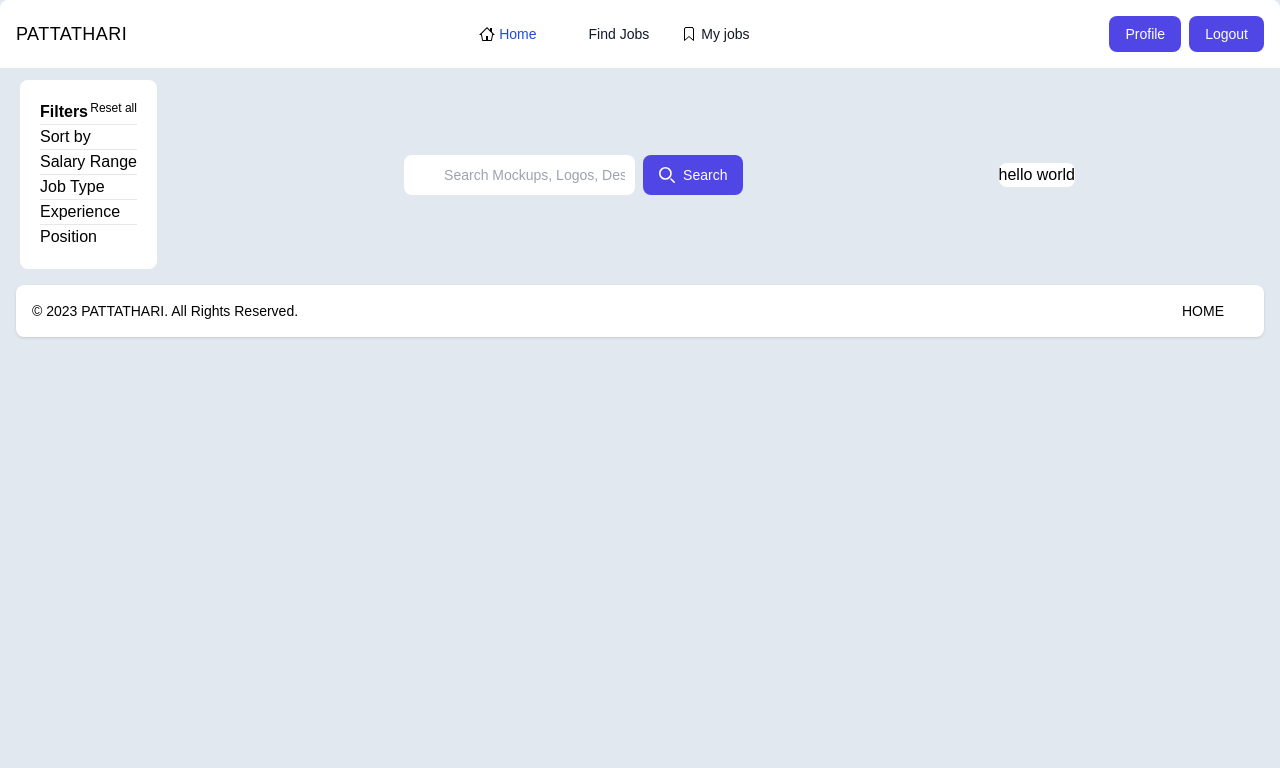
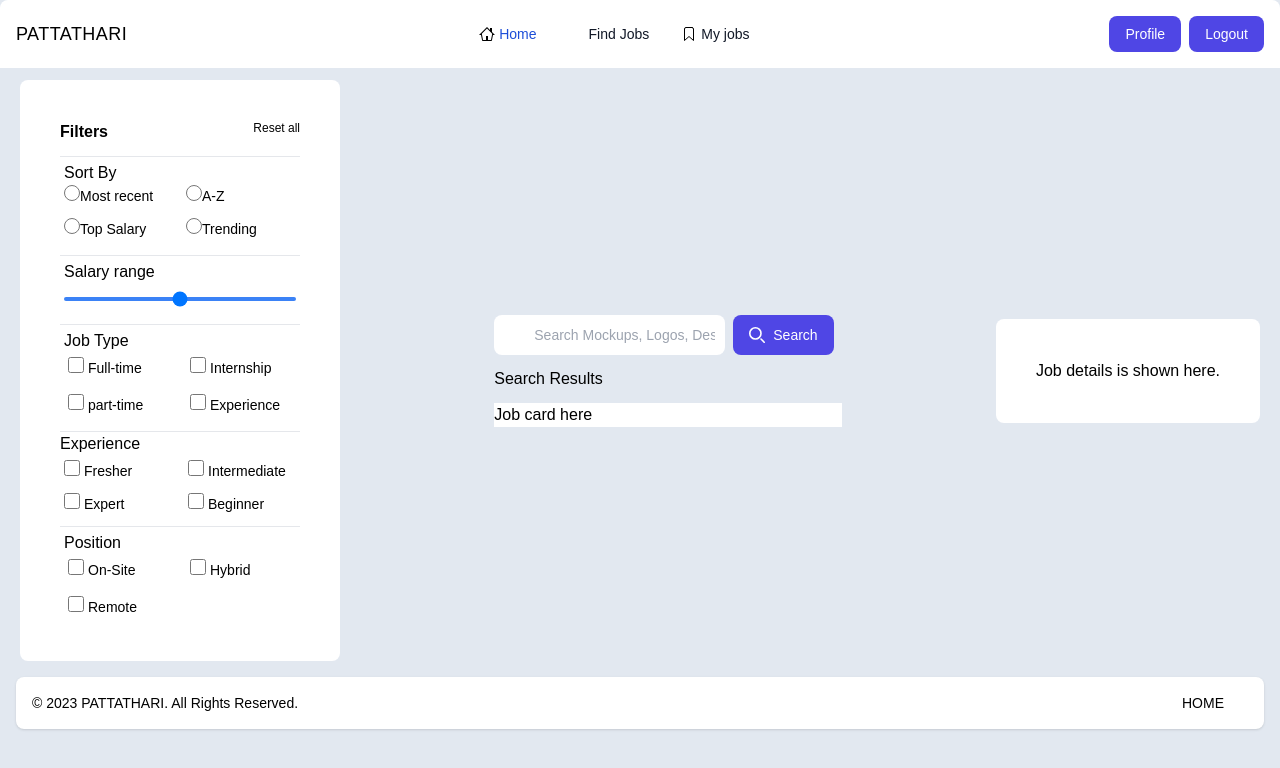
Before and after one commit to Mouliravi/task_force, a React (Create React App) app: page / in a window 1280 px wide. Shown: the top 768 px of the page. Built offline with nearby package versions, Linux system fonts and the light colour scheme; some icons are missing.

Commit message:
feat: Job card display

```diff
--- /dev/null
+++ b/src/components/details.jsx
@@ -0,0 +1,11 @@
+import React from "react";
+
+const Details = () => {
+  return (
+    <>
+      <div className="bg-white">Job card here</div>
+    </>
+  );
+};
+
+export default Details;
--- a/src/components/filter.jsx
+++ b/src/components/filter.jsx
@@ -3,18 +3,191 @@ import React from "react";
 const Filter = () => {
   return (
     <>
-      <div className="flex flex-col p-5 bg-white rounded-lg divide-y">
+      <div className="flex flex-col p-10 bg-white rounded-lg divide-y gap-3">
         <div className="font-bold inline-flex justify-between">
           Filters{" "}
           <a href="/" className="text-xs font-thin">
             Reset all
           </a>
         </div>
-        <div className="text-md">Sort by</div>
-        <div className="text-md">Salary Range</div>
-        <div className="text-md">Job Type</div>
-        <div className="text-md">Experience</div>
-        <div className="text-md">Position</div>
+        <div className="text-md p-1">
+          <p>Sort By</p>
+          <ul className="grid grid-cols-2 gap-3 text-sm">
+            <li>
+              <input
+                id="default-radio-1"
+                type="radio"
+                value=""
+                name="default-radio"
+                className="w-4 h-4 text-blue-600 bg-gray-100 border-gray-300 focus:ring-blue-400 focus:ring-2"
+              />
+              Most recent
+            </li>
+            <li>
+              <input
+                id="default-radio-1"
+                type="radio"
+                value=""
+                name="default-radio"
+                className="w-4 h-4 text-blue-600 bg-gray-100 border-gray-300 focus:ring-blue-500 focus:ring-2"
+              />
+              A-Z
+            </li>
+            <li>
+              <input
+                id="default-radio-1"
+                type="radio"
+                value=""
+                name="default-radio"
+                className="w-4 h-4 text-blue-600 bg-gray-100 border-gray-300 focus:ring-blue-500 focus:ring-2"
+              />
+              Top Salary
+            </li>
+            <li>
+              <input
+                id="default-radio-1"
+                type="radio"
+                value=""
+                name="default-radio"
+                className="w-4 h-4 text-blue-600 bg-gray-100 border-gray-300 focus:ring-blue-500 focus:ring-2"
+              />
+              Trending
+            </li>
+          </ul>
+        </div>
+        <div className="text-md p-1">
+          <p>Salary range</p>
+          <input
+            id="default-range"
+            type="range"
+            className="w-full h-1 bg-blue-500 rounded-lg appearance-none cursor-pointer range-sm"
+          />
+        </div>
+        <div className="text-md p-1">
+          <p>Job Type</p>
+          <ul className="grid grid-cols-2 gap-3 text-sm">
+            <li>
+              <input
+                id="default-radio-1"
+                type="checkbox"
+                value=""
+                name="default-radio"
+                className="rounded-md m-1 w-4 h-4 text-blue-600 bg-gray-100 border-gray-300 focus:ring-blue-500 focus:ring-2"
+              />
+              Full-time
+            </li>
+            <li>
+              <input
+                id="default-radio-1"
+                type="checkbox"
+                value=""
+                name="default-radio"
+                className="m-1 w-4 h-4 text-blue-600 bg-gray-100 border-gray-300 focus:ring-blue-500 focus:ring-2"
+              />
+              Internship
+            </li>
+            <li>
+              <input
+                id="default-radio-1"
+                type="checkbox"
+                value=""
+                name="default-radio"
+                className="m-1 w-4 h-4 text-blue-600 bg-gray-100 border-gray-300 focus:ring-blue-500 focus:ring-2"
+              />
+              part-time
+            </li>
+            <li>
+              <input
+                id="default-radio-1"
+                type="checkbox"
+                value=""
+                name="default-radio"
+                className="m-1 w-4 h-4 text-blue-600 bg-gray-100 border-gray-300 focus:ring-blue-500 focus:ring-2"
+              />
+              Experience
+            </li>
+          </ul>
+        </div>
+        <div className="text-md">
+          <p>Experience</p>
+          <ul className="grid grid-cols-2 gap-2 text-sm">
+            <li>
+              <input
+                id="default-radio-1"
+                type="checkbox"
+                value=""
+                name="default-radio"
+                className="m-1 w-4 h-4 text-blue-600 bg-gray-100 border-gray-300 focus:ring-blue-500 focus:ring-2"
+              />
+              Fresher
+            </li>
+            <li>
+              <input
+                id="default-radio-1"
+                type="checkbox"
+                value=""
+                name="default-radio"
+                className="m-1 w-4 h-4 text-blue-600 bg-gray-100 border-gray-300 focus:ring-blue-500 focus:ring-2"
+              />
+              Intermediate
+            </li>
+            <li>
+              <input
+                id="default-radio-1"
+                type="checkbox"
+                value=""
+                name="default-radio"
+                className="m-1 w-4 h-4 text-blue-600 bg-gray-100 border-gray-300 focus:ring-blue-500 focus:ring-2"
+              />
+              Expert
+            </li>
+            <li>
+              <input
+                id="default-radio-1"
+                type="checkbox"
+                value=""
+                name="default-radio"
+                className="m-1 w-4 h-4 text-blue-600 bg-gray-100 border-gray-300 focus:ring-blue-500 focus:ring-2"
+              />
+              Beginner
+            </li>
+          </ul>
+        </div>
+        <div className="text-md p-1">
+          <p>Position</p>
+          <ul className="grid grid-cols-2 gap-3 text-sm">
+            <li>
+              <input
+                id="default-radio-1"
+                type="checkbox"
+                value=""
+                name="default-radio"
+                className="m-1 w-4 h-4 text-blue-600 bg-gray-100 border-gray-300 focus:ring-blue-500 focus:ring-2"
+              />
+              On-Site
+            </li>
+            <li>
+              <input
+                id="default-radio-1"
+                type="checkbox"
+                value=""
+                name="default-radio"
+                className="m-1 w-4 h-4 text-blue-600 bg-gray-100 border-gray-300 focus:ring-blue-500 focus:ring-2"
+              />
+              Hybrid
+            </li>
+            <li>
+              <input
+                id="default-radio-1"
+                type="checkbox"
+                value=""
+                name="default-radio"
+                className="m-1 w-4 h-4 text-blue-600 bg-gray-100 border-gray-300 focus:ring-blue-500 focus:ring-2"
+              />
+              Remote
+            </li>
+          </ul>
+        </div>
       </div>
     </>
   );
--- /dev/null
+++ b/src/components/jobdetails.jsx
@@ -0,0 +1,11 @@
+import React from "react";
+
+const JobDetails = () => {
+  return (
+    <>
+      <div className="bg-white p-10 rounded-lg">Job details is shown here.</div>
+    </>
+  );
+};
+
+export default JobDetails;
--- a/src/pages/home.jsx
+++ b/src/pages/home.jsx
@@ -3,21 +3,26 @@ import Footer from "../components/footer";
 import Header from "../components/header";
 import Searchbar from "../components/searchbar";
 import Filter from "../components/filter";
+import Details from "../components/details";
+import JobDetails from "../components/jobdetails";
 
 const Home = () => {
   return (
     <>
       <Header />
       <div className="gap-3 mt-20 flex justify-between items-center mx-5">
-        <div className="columns-3 grid">
+        <div className="w-80 columns-3 grid">
           <Filter />
         </div>
-        <div className="columns-6 flex justify-center">
+        <div className="columns-6 flex flex-col gap-3">
           {" "}
-          <Searchbar />
+          <Searchbar className="w-fill" />
+          <h2>Search Results</h2>
+          <Details />
         </div>
-        <div className="columns-3">
-          <div className="bg-white rounded-lg">hello world</div>
+        <div className="flex columns-3">
+          {" "}
+          <JobDetails />{" "}
         </div>
       </div>
       <Footer />
```
